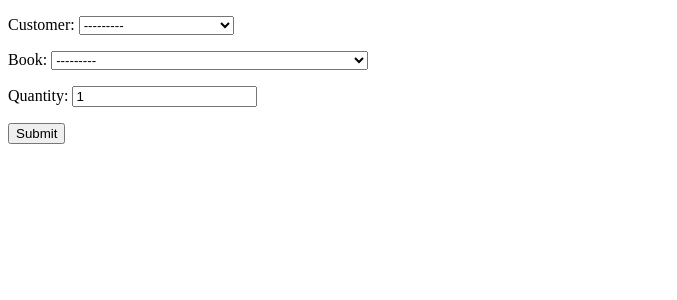
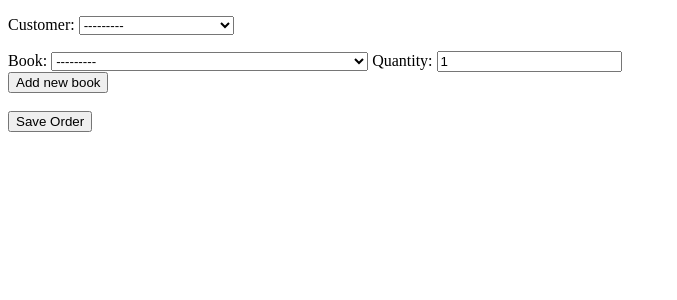
Before and after one commit to AmeliaBeep/SunsetValleyBookshop, a Django app: page /create_order in a window 1280 px wide. Shown: the top 300 px of the page, without its empty margins (0-677 px from the left). Run offline with Django 4.2, Linux system fonts and the light colour scheme; data comes from the database, SQL or seed files in the repository.

Commit message:
Add ability to add and remove new items during order creation

```diff
--- a/bookshop/forms.py
+++ b/bookshop/forms.py
@@ -1,4 +1,5 @@
 from django import forms
+from django.forms import modelformset_factory
 
 from .models import Customer, Order, OrderItem, Book
 
@@ -11,3 +12,5 @@ class OrderItemForm(forms.ModelForm):
     class Meta:
         model = OrderItem
         fields = ('book', 'quantity',)
+
+OrderItemFormSet = modelformset_factory(OrderItem, form=OrderItemForm, extra=1)
--- a/bookshop/templates/bookshop/order_create.html
+++ b/bookshop/templates/bookshop/order_create.html
@@ -3,11 +3,48 @@
 {% block content %}
 {% load static %}
 
-<form action="" method="post">
-        {% csrf_token %}
-        {{ order_form.as_p }}
-        {{ order_item_form.as_p }}
-        <input type="submit" value="Submit">
+
+<form method="" id="order-form">
+{% csrf_token %}
+
+{{ order_form.as_p }}
+
+{{ order_item_formset.management_form }}
+<div id="order_item_formset">
+        {% for form in order_item_formset %}
+        <div class="form-row">
+                {{ form }}
+                <button type="button" class="remove-form">X</button>
+        </div>
+        {% endfor %}
+</div>
+<button type="button" id="add-model-form">Add new book</button>
+<br>
+<br>
+<button type="submit">Save Order</button>
 </form>
 
+<script>
+$(document).ready(function() {
+        // Handling Model Formset
+        let modelFormIdx = {{ order_item_formset.total_form_count|add:"-1" }};
+        $('#add-model-form').click(function() {
+        $('#order_item_formset').append($('#order_item_formset .form-row:last').clone().find('input').each(function() {
+                let name = $(this).attr('name').replace(/-\d+-/, '-' + modelFormIdx + '-');
+                $(this).attr('name', name).val('');
+        }).end().find('input[name$=-id]').val('').end().find('.remove-form').show().end());
+        modelFormIdx++;
+        $('#id_form-TOTAL_FORMS').val(modelFormIdx);
+        });
+
+        $('#order_item_formset').on('click', '.remove-form', function() {
+        $(this).closest('.form-row').remove();
+        modelFormIdx--;
+        $('#id_form-TOTAL_FORMS').val(modelFormIdx);
+        });
+
+        $('.remove-form').hide(); // Hide remove button for initial forms
+});
+</script>
+
 {% endblock %}
--- a/bookshop/views.py
+++ b/bookshop/views.py
@@ -5,7 +5,7 @@ from django.http import HttpResponse, JsonResponse
 from django.shortcuts import get_object_or_404, render
 from django.views import View
 from django.views.generic import CreateView, ListView, DetailView, UpdateView, DeleteView
-from bookshop.forms import OrderForm, OrderItemForm
+from bookshop.forms import OrderForm, OrderItemForm, OrderItemFormSet
 from bookshop.models import Customer, Order, OrderItem
 from django.core import serializers
 from django.urls import reverse_lazy
@@ -78,7 +78,7 @@ class CustomerDetailView(DetailView):
 
 class OrderCreateView(View):
     order_form = OrderForm()
-    order_item_form = OrderItemForm()
+    order_item_formset = OrderItemFormSet(queryset=OrderItem.objects.none())
     template_name = "bookshop/order_create.html"
 
     def get(self, request):
@@ -87,9 +87,10 @@ class OrderCreateView(View):
             self.template_name,
             {
                 "order_form": self.order_form,
-                "order_item_form": self.order_item_form,
+                "order_item_formset": self.order_item_formset,
             },
         )
+
 
 
 
--- a/templates/base.html
+++ b/templates/base.html
@@ -14,6 +14,8 @@
     <!-- Title -->
     <title>Divisadero Budget Books</title>
 
+    <script src="https://code.jquery.com/jquery-3.6.0.min.js"></script>
+
     <!-- Favicon -->
     <!-- Bootstrap 5 CSS -->
     <!-- Project CSS -->
```
